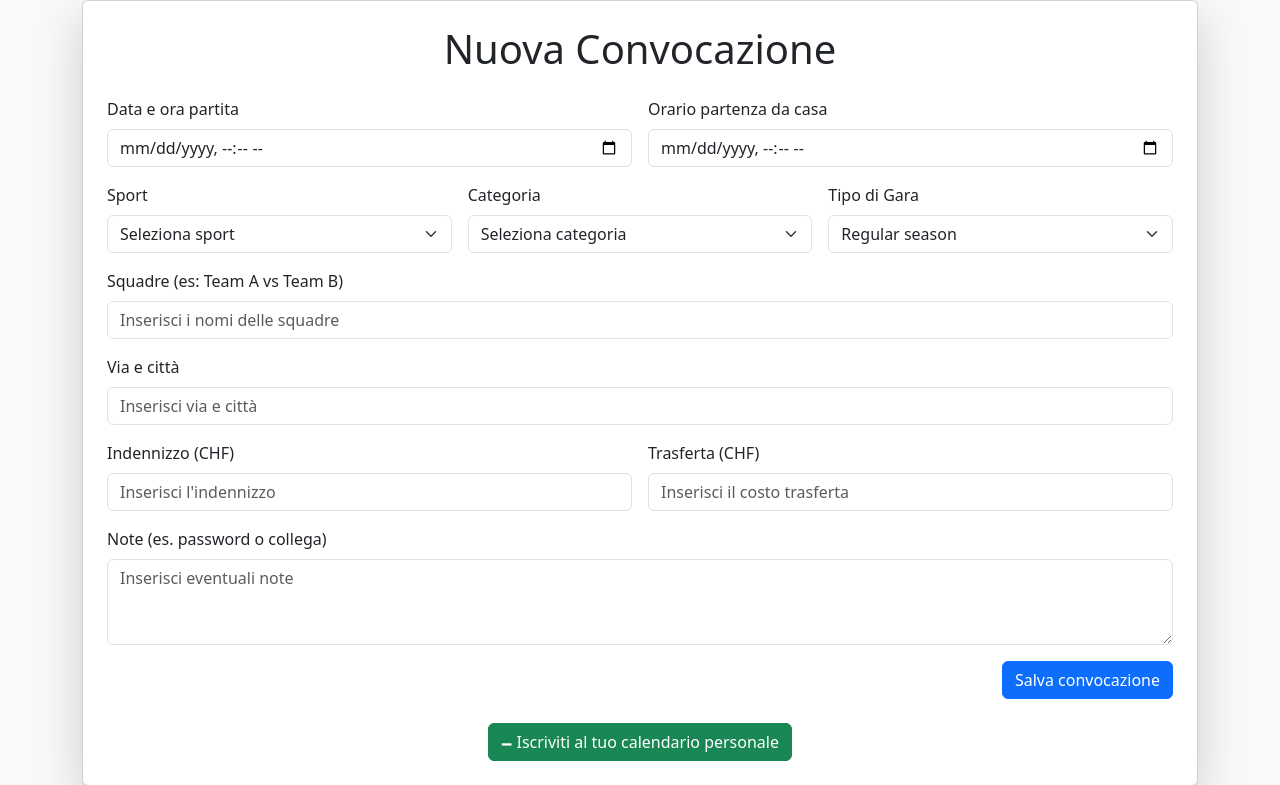
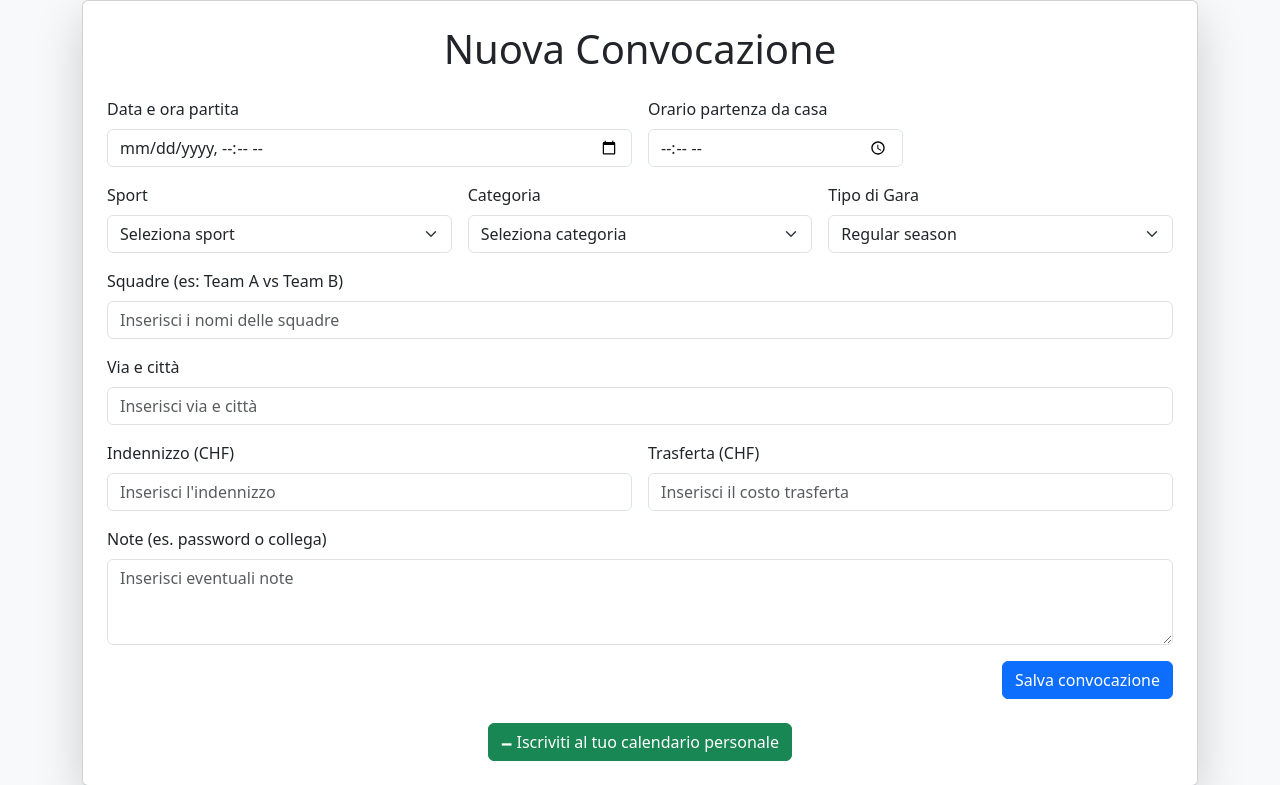
Before and after one commit to miich65/Gestione-convocazioni, a FastAPI app: page / in a window 1280 px wide. Shown: the part 104-889 px from the top of the page. Run offline with FastAPI, Linux system fonts and the light colour scheme; data comes from the database, SQL or seed files in the repository.

Commit message:
Update form.html

```diff
--- a/app/templates/form.html
+++ b/app/templates/form.html
@@ -33,9 +33,9 @@
                 <input type="datetime-local" name="data_inizio" class="form-control" placeholder="Inserisci data e ora" required>
             </div>
 
-            <div class="col-md-6">
+            <div class="col-md-3">
                 <label class="form-label">Orario partenza da casa</label>
-                <input type="datetime-local" name="orario_partenza" class="form-control" placeholder="Inserisci orario di partenza" required>
+                <input type="time" name="orario_partenza" class="form-control" placeholder="Inserisci orario di partenza" required>
             </div>
 
             <div class="col-md-4">
```
